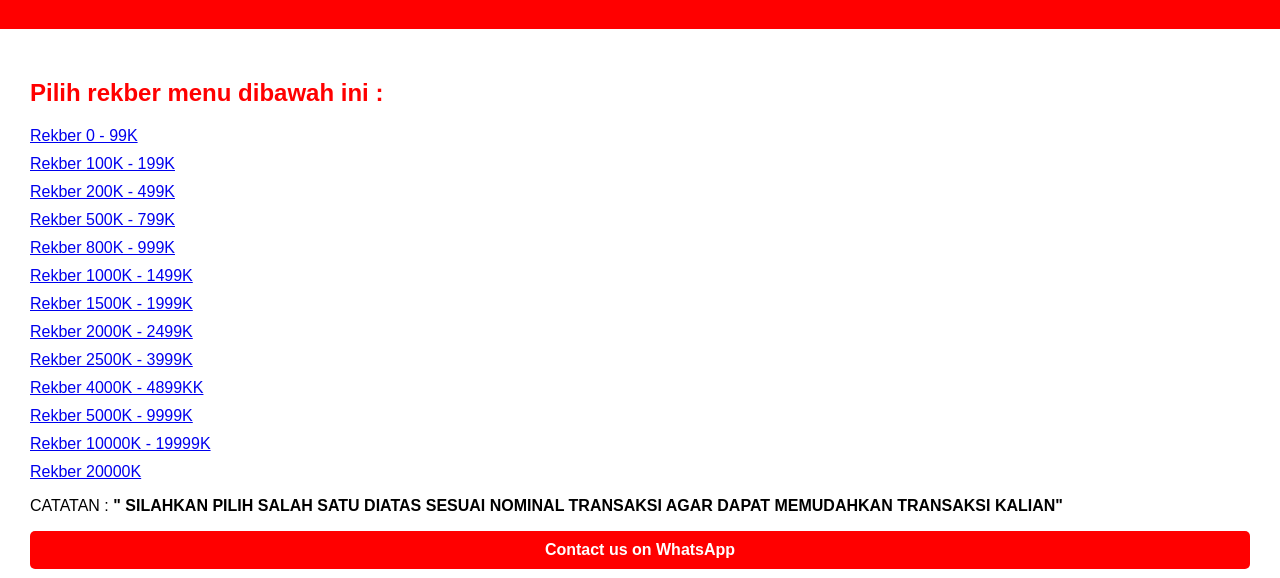
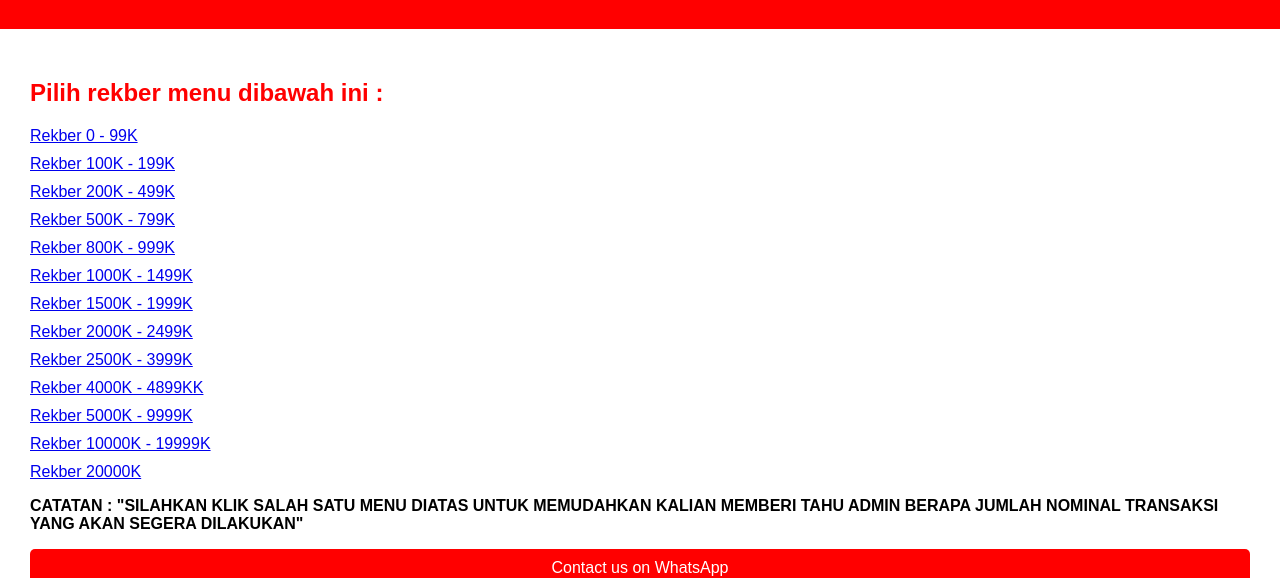
Before and after one commit to akmalfm/indoinvite, a plain HTML site: page index.html in a window 1280 px wide. Shown: the part 383-961 px from the top of the page. Drawn offline with Linux system fonts and the light colour scheme.

Commit message:
Update index.html

```diff
--- a/index.html
+++ b/index.html
@@ -33,7 +33,7 @@
             <li><a href="https://wa.me/6289507739175?text=BANG%20MAU%20REKBER%20AKUN%20HARGA%205000K-9999K">Rekber 5000K - 9999K</a></li>
             <li><a href="https://wa.me/6289507739175?text=BANG%20MAU%20REKBER%20AKUN%20HARGA%2010000K-19999K">Rekber 10000K - 19999K</a></li>
             <li><a href="https://wa.me/6289507739175?text=BANG%20MAU%20REKBER%20AKUN%20HARGA%2020000K">Rekber 20000K</a></li>
-            <p>CATATAN : <b>" SILAHKAN PILIH SALAH SATU DIATAS SESUAI NOMINAL TRANSAKSI AGAR DAPAT MEMUDAHKAN TRANSAKSI KALIAN"</p>
+            <p><b>CATATAN : "SILAHKAN KLIK SALAH SATU MENU DIATAS UNTUK MEMUDAHKAN KALIAN MEMBERI TAHU ADMIN BERAPA JUMLAH NOMINAL TRANSAKSI YANG AKAN SEGERA DILAKUKAN"</b></p>
         </ul>
         <a class="whatsapp-link" href="https://wa.me/6289507739175" target="_blank">Contact us on WhatsApp</a>
     </div>
```
